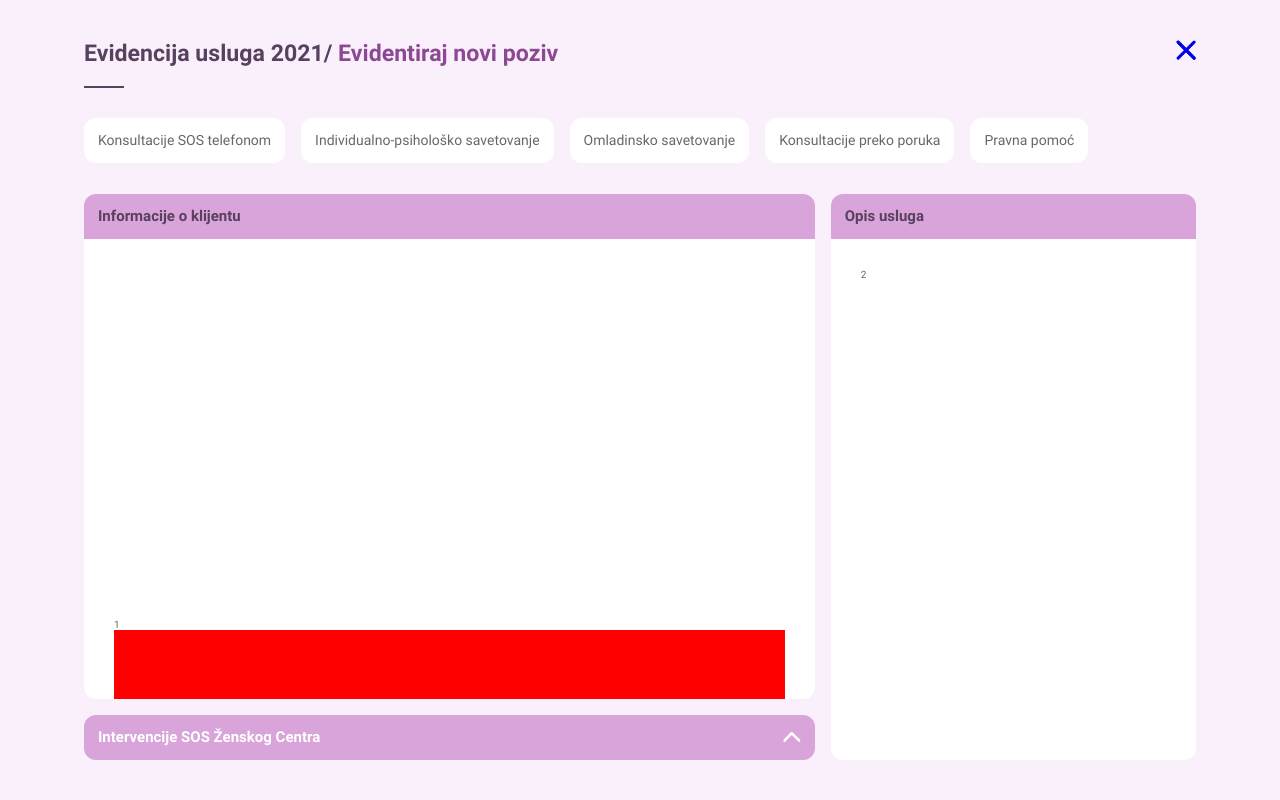
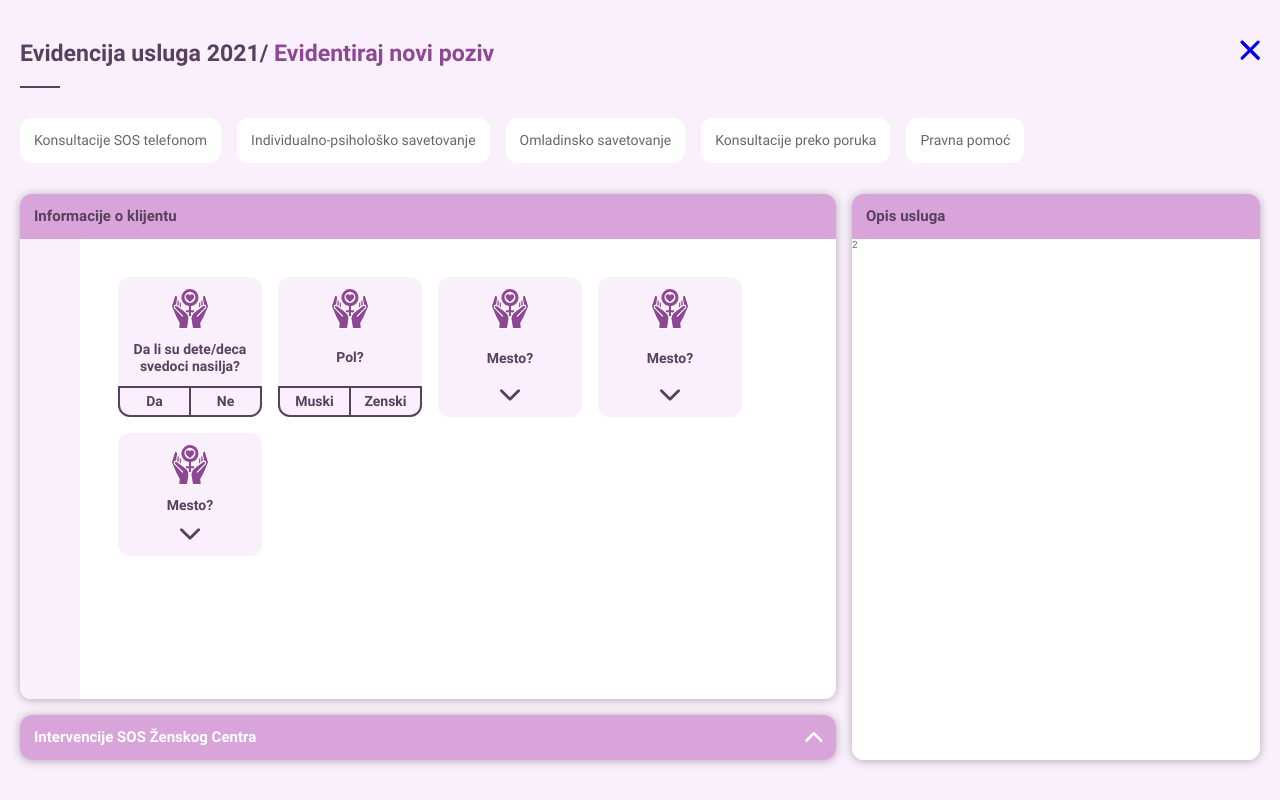
Before and after one commit to vegaitglobal/sos-zenski-centar, a React (Create React App) app in the folder sos-web/: page /forms in a window 1280 px wide. Built offline with nearby package versions, Linux system fonts and the light colour scheme; sample sign-in values are in the browser's storage.

Commit message:
Update Card styling

```diff
--- a/sos-web/src/components/atoms/TextArea/TextArea.styles.js
+++ b/sos-web/src/components/atoms/TextArea/TextArea.styles.js
@@ -1,8 +1,9 @@
 import { rgba } from 'polished';
 import styled from 'styled-components';
+import { theme } from '../../../styles/config/theme';
 
 export const StyledTextArea = styled.textarea`
-  box-shadow: 0px 1px 10px ${({ theme }) => rgba(theme.color.black, 0.3)};
+  box-shadow: ${theme.boxShadow.default};
   background-color: ${({ theme }) => theme.color.pinkLight};
   color: ${({ theme }) => theme.color.purple};
   padding: 20px 30px;
--- a/sos-web/src/components/layout/Container.styles.js
+++ b/sos-web/src/components/layout/Container.styles.js
@@ -3,7 +3,7 @@ import styled from 'styled-components';
 export const StyledContainer = styled.div`
   position: relative;
   width: 100%;
-  max-width: 90%;
+  max-width: 1880px;
   padding: 0 2rem;
   margin: 0 auto;
 `;
--- a/sos-web/src/components/molecules/Accordion/Accordion.styles.js
+++ b/sos-web/src/components/molecules/Accordion/Accordion.styles.js
@@ -1,5 +1,6 @@
 import { motion } from 'framer-motion';
 import styled, { css } from 'styled-components';
+import { theme } from '../../../styles/config/theme';
 import { AbstractButton } from '../../atoms/AbstractButton/AbstractButton';
 import { Icon } from '../../atoms/Icon/Icon';
 
@@ -8,6 +9,7 @@ export const StyledAccordion = styled.div`
   flex-direction: column;
   border-radius: 12px;
   overflow: hidden;
+  box-shadow: ${theme.boxShadow.default};
 
   &:not(:last-child) {
     margin-bottom: 16px;
--- /dev/null
+++ b/sos-web/src/components/molecules/InfoCard/InfoCard.js
@@ -0,0 +1,78 @@
+import { useEffect, useRef, useState } from 'react';
+import { Icon } from '../../atoms/Icon/Icon';
+import { Radio } from '../Radio/Radio';
+import {
+  StyledInfoCard,
+  StyledSpan,
+  StyledCardContainer,
+  StyledDropdown,
+  StyledArrow,
+} from './InfoCard.styles';
+
+export const InfoCard = ({
+  data: { id, img, alt, name, question, labels },
+}) => {
+  const wrapperRef = useRef(null);
+  const [showDropdown, setShowDropdown] = useState(false);
+  const [value, setValue] = useState('');
+
+  useEffect(() => {
+    if (showDropdown) {
+      document.addEventListener('mousedown', (e) => handleClickOutside(e));
+    }
+    return () => {
+      document.removeEventListener('mousedown', handleClickOutside);
+    };
+  }, [showDropdown]);
+
+  const handleClickOutside = (e) => {
+    if (wrapperRef.current && !wrapperRef.current.contains(e.target)) {
+      setShowDropdown(false);
+    }
+  };
+
+  const toggleDropdown = () => {
+    setShowDropdown((previousState) => {
+      return !previousState;
+    });
+  };
+
+  const handleRadioChange = ({ target }) => {
+    setValue(target.value);
+    setShowDropdown(false);
+  };
+
+  return (
+    <StyledCardContainer>
+      <StyledInfoCard $hasDropdown={labels.length > 2}>
+        {/* <img src={img} alt={alt} /> */}
+        <Icon.Logo />
+        <StyledSpan>{question}</StyledSpan>
+        {labels.length > 2 && (
+          <StyledArrow onClick={toggleDropdown}>
+            <span>Open dropdown</span>
+            <Icon.ArrowDown />
+          </StyledArrow>
+        )}
+        {(showDropdown || labels.length < 3) && (
+          <StyledDropdown ref={wrapperRef}>
+            {labels.map((label, i) => {
+              return (
+                <Radio
+                  key={i}
+                  type="radio"
+                  id={id}
+                  name={name}
+                  label={label}
+                  value={label}
+                  isChecked={value === label}
+                  onChange={handleRadioChange}
+                />
+              );
+            })}
+          </StyledDropdown>
+        )}
+      </StyledInfoCard>
+    </StyledCardContainer>
+  );
+};
--- /dev/null
+++ b/sos-web/src/components/molecules/InfoCard/InfoCard.styles.js
@@ -0,0 +1,124 @@
+import { hideVisually } from 'polished';
+import styled, { css } from 'styled-components';
+import { theme } from '../../../styles/config/theme';
+import { typeStyle } from '../../../styles/config/typeStyles';
+import {
+  StyledFormControl,
+  StyledLabelText,
+  StyledRadio,
+} from '../Radio/Radio.styles';
+
+export const StyledInfoCard = styled.div`
+  position: relative;
+  display: flex;
+  flex-direction: column;
+  align-items: center;
+  width: 100%;
+  height: 100%;
+  background-color: ${theme.color.pinkLight};
+  border-radius: 12px;
+  padding: 12px 12px 0;
+  color: ${theme.color.purple};
+
+  & img,
+  & svg {
+    width: 40px;
+    height: 40px;
+    object-fit: contain;
+    margin-bottom: 12px;
+  }
+
+  ${({ $hasDropdown }) =>
+    $hasDropdown
+      ? css`
+          padding: 12px 12px 42px;
+          ${StyledDropdown} {
+            position: absolute;
+            top: calc(100% + 12px);
+            width: 250px;
+            background-color: ${theme.color.pinkLight};
+            padding: 12px;
+            border-radius: 12px;
+            box-shadow: ${theme.boxShadow.default};
+            z-index: 1;
+          }
+        `
+      : css`
+          ${StyledDropdown} {
+            display: flex;
+            width: calc(100% + 24px);
+            margin: 12px -12px 0;
+          }
+          ${StyledFormControl} {
+            width: 50%;
+            border-color: ${theme.color.purple};
+            border-style: solid;
+            margin: 0;
+            overflow: hidden;
+            &:first-of-type {
+              border-radius: 0 0 0 12px;
+              border-width: 2px 1px 2px 2px;
+            }
+            &:last-of-type {
+              border-radius: 0 0 12px 0;
+              border-width: 2px 2px 2px 1px;
+            }
+          }
+          ${StyledLabelText} {
+            display: block;
+            padding: 5px;
+            text-align: center;
+            font-weight: bold;
+            color: ${theme.color.purple};
+            &::before,
+            &::after {
+              display: none;
+            }
+          }
+          ${StyledRadio} {
+            &:checked {
+              ~ ${StyledLabelText} {
+                background: ${theme.color.purple};
+                color: ${theme.color.pinkLight};
+              }
+            }
+          }
+        `}
+`;
+
+export const StyledSpan = styled.span`
+  display: block;
+  ${typeStyle.medium};
+  margin: auto 0;
+  text-align: center;
+  font-weight: bold;
+`;
+
+export const StyledCardContainer = styled.div`
+  width: 20%;
+  min-width: 160px;
+  padding: 8px;
+`;
+
+export const StyledDropdown = styled.div``;
+
+export const StyledArrow = styled.button`
+  position: absolute;
+  top: 0;
+  bottom: 0;
+  left: 0;
+  width: 100%;
+  color: ${theme.color.purple};
+
+  & span {
+    ${hideVisually()};
+  }
+  & svg {
+    position: absolute;
+    bottom: 0;
+    left: 50%;
+    transform: translateX(-50%);
+    width: 20px;
+    height: 20px;
+  }
+`;
--- a/sos-web/src/components/molecules/Panel/Panel.styles.js
+++ b/sos-web/src/components/molecules/Panel/Panel.styles.js
@@ -1,8 +1,8 @@
-import { rgba } from 'polished';
 import styled from 'styled-components';
+import { theme } from '../../../styles/config/theme';
 
 export const StyledPanel = styled.div`
-  box-shadow: 0px 1px 10px ${({ theme }) => rgba(theme.color.black, 0.3)};
+  box-shadow: ${theme.boxShadow.default};
   border-radius: 12px;
   overflow: hidden;
 `;
--- /dev/null
+++ b/sos-web/src/components/organisms/ClientInfo/ClientInfo.js
@@ -0,0 +1,61 @@
+import { InfoCard } from '../../molecules/InfoCard/InfoCard';
+import {
+  StyledClientInfo,
+  StyledSidebar,
+  StyledCardContainer,
+} from './ClientInfo.styles';
+
+export const ClientInfo = (props) => {
+  const cards = [
+    {
+      id: 1,
+      img: '',
+      alt: 'alt',
+      name: 'children',
+      question: 'Da li su dete/deca svedoci nasilja?',
+      labels: ['Da', 'Ne'],
+    },
+    {
+      id: 2,
+      img: '',
+      alt: 'alt',
+      name: 'gender',
+      question: 'Pol?',
+      labels: ['Muski', 'Zenski'],
+    },
+    {
+      id: 3,
+      img: '',
+      alt: 'alt',
+      name: 'place',
+      question: 'Mesto?',
+      labels: ['Novi Sad', 'Okolina Novog Sada', 'Druga opstina'],
+    },
+    {
+      id: 4,
+      img: '',
+      alt: 'alt',
+      name: 'asd',
+      question: 'Mesto?',
+      labels: ['Novi Sad', 'Okolina Novog Sada', 'Druga opstina'],
+    },
+    {
+      id: 5,
+      img: '',
+      alt: 'alt',
+      name: 'zxc',
+      question: 'Mesto?',
+      labels: ['Novi Sad', 'Okolina Novog Sada', 'Druga opstina'],
+    },
+  ];
+  return (
+    <StyledClientInfo {...props}>
+      <StyledSidebar></StyledSidebar>
+      <StyledCardContainer>
+        {cards.map((card, i) => (
+          <InfoCard key={i} data={card} />
+        ))}
+      </StyledCardContainer>
+    </StyledClientInfo>
+  );
+};
--- /dev/null
+++ b/sos-web/src/components/organisms/ClientInfo/ClientInfo.styles.js
@@ -0,0 +1,27 @@
+import styled from 'styled-components';
+import { color, theme } from '../../../styles/config/theme';
+import { customScrollBar } from '../../../styles/helpers/customScrollbar';
+
+export const StyledClientInfo = styled.div`
+  display: flex;
+  height: 100%;
+  width: 100%;
+  background-color: ${color.white};
+  box-shadow: ${theme.boxShadow.default};
+`;
+
+export const StyledSidebar = styled.div`
+  display: flex;
+  flex: 0 0 60px;
+  background-color: ${color.pinkLight};
+`;
+
+export const StyledCardContainer = styled.div`
+  display: flex;
+  align-self: flex-start;
+  width: calc(100% - 60px);
+  max-height: 100%;
+  flex-wrap: wrap;
+  flex: 1 0 auto;
+  padding: 30px;
+`;
--- a/sos-web/src/components/organisms/FormsLayout/FormsLayout.js
+++ b/sos-web/src/components/organisms/FormsLayout/FormsLayout.js
@@ -1,6 +1,7 @@
 import { color } from '../../../styles/config/theme';
 import { Accordion } from '../../molecules/Accordion/Accordion';
 import { Categories } from '../Categories/Categories';
+import { ClientInfo } from '../ClientInfo/ClientInfo';
 import {
   StyledShell,
   StyledContainer,
@@ -18,8 +19,7 @@ export const FormsLayout = () => {
       <StyledContainer>
         <StyledColumn>
           <StyledAccordion title="Informacije o klijentu" isClickable={false}>
-            <div style={{ height: '350px' }}></div>1
-            <div style={{ height: '150px', background: 'red' }}></div>
+            <ClientInfo />
           </StyledAccordion>
           <Accordion isReverse title="Intervencije SOS Ženskog Centra">
             <div style={{ height: '50px' }}></div>
--- a/sos-web/src/components/organisms/FormsLayout/FormsLayout.styles.js
+++ b/sos-web/src/components/organisms/FormsLayout/FormsLayout.styles.js
@@ -33,6 +33,8 @@ export const StyledAccordion = styled(Accordion)`
   flex-grow: 1;
 
   ${StyledContent} {
+    display: flex;
+    padding: 0 !important;
     flex-grow: 1;
     overflow-y: auto;
     height: 0 !important;
--- a/sos-web/src/styles/config/theme.js
+++ b/sos-web/src/styles/config/theme.js
@@ -21,7 +21,12 @@ export const color = {
   orangeLight: '#ffe0d0',
 };
 
+export const boxShadow = {
+  default: `0 1px 10px ${rgba(color.black, 0.3)}`,
+};
+
 /* styled-components theme */
 export const theme = {
   color,
+  boxShadow,
 };
```
